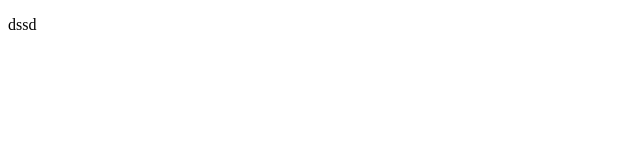
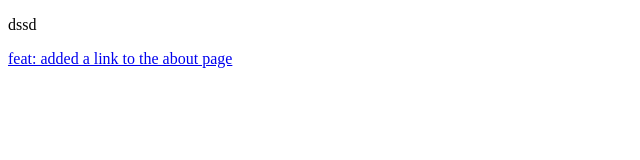
Before and after one commit to Margo3242/orr, a plain HTML site: page index.html in a window 1280 px wide. Shown: the whole page, without its empty margins (0-640 px from the left). Drawn offline with Linux system fonts and the light colour scheme.

Commit message:
Update index.html

```diff
--- a/index.html
+++ b/index.html
@@ -7,5 +7,8 @@
 </head>
 <body>
     <p>dssd</p>
+    <a href="pages/about.html">
+        feat: added a link to the about page
+        </a>
 </body>
 </html>
```
